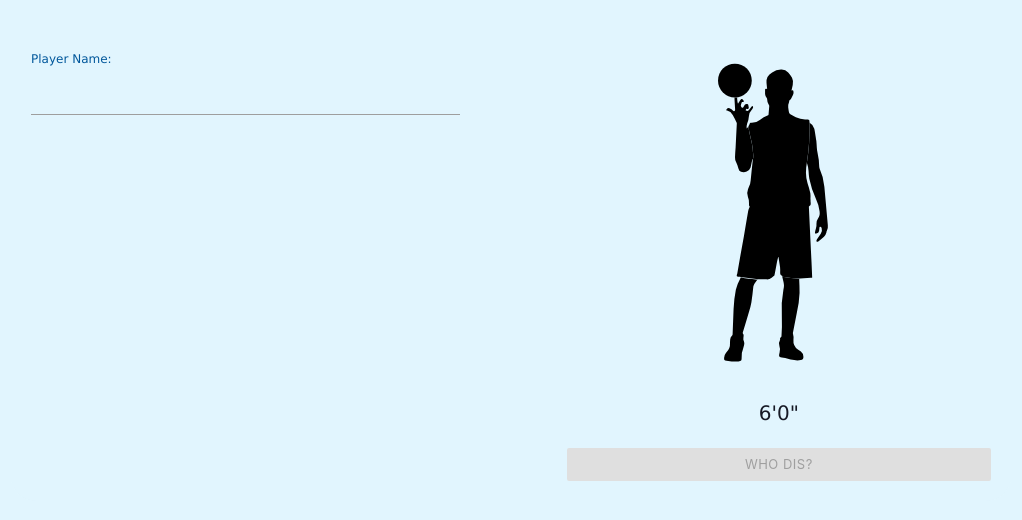
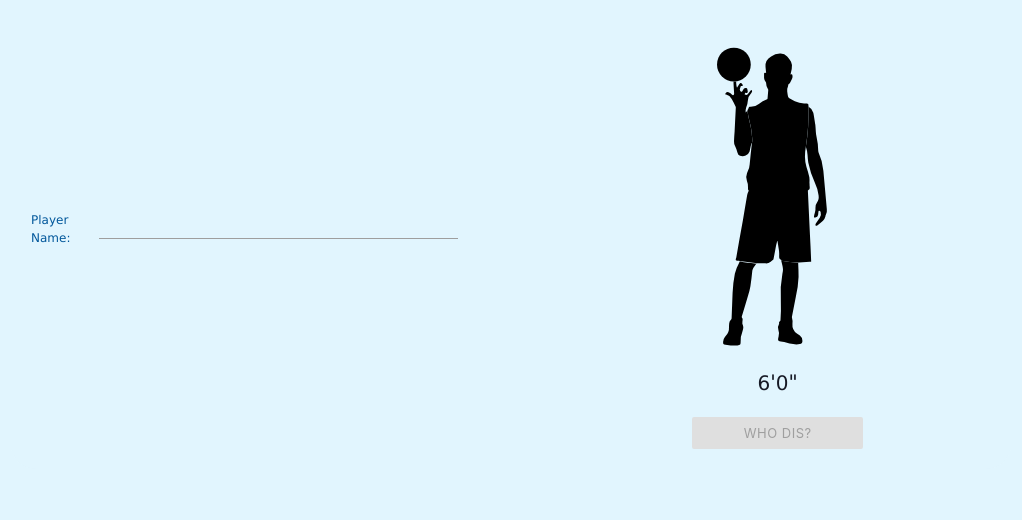
Before and after one commit to gustavlau/nba-player-height-and-autocomplete-api, a plain HTML site: page index.html in a window 1280 px wide. Shown: the part 232-752 px from the top of the page, without its empty margins (129-1151 px from the left). Drawn offline with nearby package versions, Linux system fonts and the light colour scheme.

Commit message:
add media queries and fixes to grid

```diff
--- a/main.css
+++ b/main.css
@@ -21,27 +21,27 @@ body {
 
 .grid {
     display: grid;
-    grid-template-columns: auto auto;
-    grid-template-rows: 100px auto auto auto;
+    grid-template-columns: 3fr 1fr;
+    grid-template-rows: auto auto auto auto;
     grid-template-areas:
-    'search svg'
-    'search-result svg'
-    'search-result height'
-    'search-result .'
+    'svg height'
+    '. player-info'
+    'search search'
+    'search-result search-result'
 }
 
 /* .frame h1 {
     text-align: center;
 } */
 
-label{
+label {
     color: #01579b ;
 }
 
 #player-main {
     grid-area: svg;
     z-index:5;
-    padding: 0 50px;
+    /* margin-bottom:100px;*/
     display: flex;
     justify-content: center;
 }
@@ -53,14 +53,19 @@ label{
 
 #player-search {
     grid-area: search;
-    width: 80%;
+    padding-top:20px;
+    display:flex;
+    align-items:flex-end;
 }
 
 #player-search-result{
     grid-area: search-result;
-    font-size: 15px;
+    font-size: 12px;
     border:none;
-    width: 80%;
+}
+
+.collection .collection-item {
+    padding:5px 10px;
 }
 
 .listed-heights-od {
@@ -85,3 +90,53 @@ label{
 .searched-players:hover{
     cursor:pointer;
 }
+
+.player-info-btn{
+    grid-area: player-info;
+    white-space: nowrap;
+}
+
+
+@media only screen and (min-width: 600px) {
+    .grid {
+        display: grid;
+        grid-template-columns: auto auto;
+        grid-template-rows: 200px 100px 70px auto;
+        grid-template-areas:
+        'search svg'
+        'search-result svg'
+        'search-result height'
+        'search-result player-info'
+    }
+
+
+    #player-main {
+        padding: 0 50px;
+        margin:0;
+        justify-content: center;
+        align-items:center;
+    }
+
+    .listed-heights-od {
+        align-items:baseline;
+    }
+    #player-search {
+        width: 80%;
+    }
+
+    #player-search-result{
+        font-size: 15px;
+        width: 80%;
+    }
+
+    .collection .collection-item {
+        padding:10px 20px;
+    }
+
+    .player-info-btn{
+        width:40%;
+        margin-left:auto;
+        margin-right:auto;
+
+    }
+}
```
